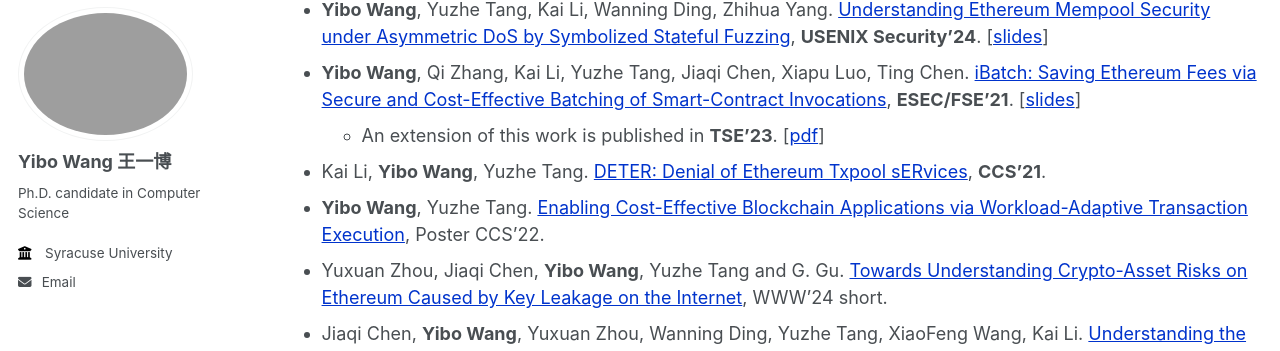
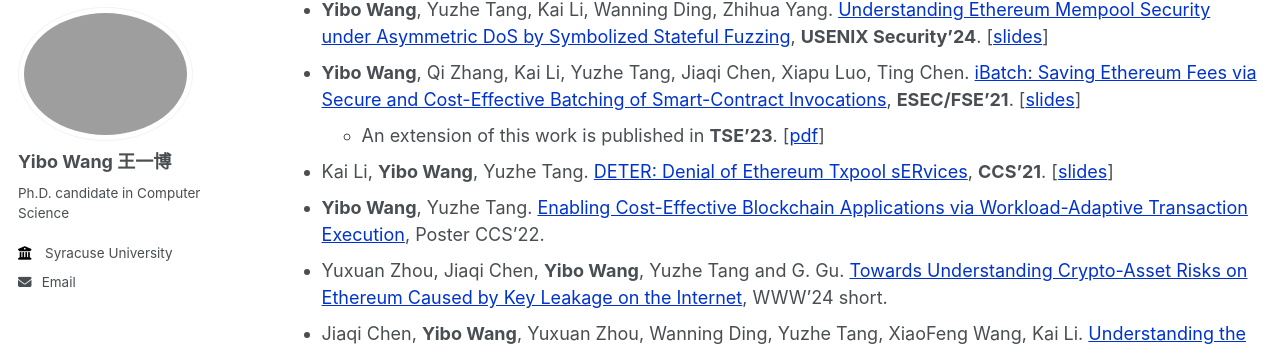
Before and after one commit to wangyibo0308/wangyibo0308.github.io, a Jekyll site: the page built from _pages/about.md, in a window 1280 px wide and 900 px high, scrolled down 438 px. Shown: the part 99-450 px from the top of the window. Built offline with Jekyll 4.4.1, drawn with Linux system fonts in a browser that asks for light colours.

Commit message:
Update about.md

```diff
--- a/_pages/about.md
+++ b/_pages/about.md
@@ -25,7 +25,7 @@ Publications
 - **Yibo Wang**, Yuzhe Tang, Kai Li, Wanning Ding, Zhihua Yang. [Understanding Ethereum Mempool Security under Asymmetric DoS by Symbolized Stateful Fuzzing](https://www.usenix.org/system/files/usenixsecurity24-wang-yibo.pdf), **USENIX Security'24**. [[slides](https://www.usenix.org/system/files/usenixsecurity24_slides-wang-yibo.pdf)]
 - **Yibo Wang**, Qi Zhang, Kai Li, Yuzhe Tang, Jiaqi Chen, Xiapu Luo, Ting Chen. [iBatch: Saving Ethereum Fees via Secure and Cost-Effective Batching of Smart-Contract Invocations](https://tristartom.github.io/docs/fse21-ibatch.pdf), **ESEC/FSE'21**. [[slides](https://docs.google.com/presentation/d/1BAbKc0El5ccnSwowvgFECqgYMjrKFBS-aQMwgGJBYfo/edit#slide=id.gfb81233821_0_0)]
      - An extension of this work is published in **TSE'23**. [[pdf](https://ieeexplore.ieee.org/abstract/document/10018598)]
-- Kai Li, **Yibo Wang**, Yuzhe Tang. [DETER: Denial of Ethereum Txpool sERvices](https://dl.acm.org/doi/10.1145/3460120.3485369), **CCS'21**.
+- Kai Li, **Yibo Wang**, Yuzhe Tang. [DETER: Denial of Ethereum Txpool sERvices](https://dl.acm.org/doi/10.1145/3460120.3485369), **CCS'21**. [[slides](https://docs.google.com/presentation/d/1geTDmLd-Q78fwN9gy-qvO5XDjb3sIPuWy3bO0T5ZECM/edit#slide=id.gfb8e1818a2_0_0)]
 - **Yibo Wang**, Yuzhe Tang. [Enabling Cost-Effective Blockchain Applications via Workload-Adaptive Transaction Execution](https://dl.acm.org/doi/pdf/10.1145/3548606.3563505), Poster CCS'22.
 - Yuxuan Zhou, Jiaqi Chen, **Yibo Wang**, Yuzhe Tang and G. Gu. [Towards Understanding Crypto-Asset Risks on Ethereum Caused by Key Leakage on the Internet](https://dl.acm.org/doi/10.1145/3589335.3651573), WWW'24 short.
 - Jiaqi Chen, **Yibo Wang**, Yuxuan Zhou, Wanning Ding, Yuzhe Tang, XiaoFeng Wang, Kai Li. [Understanding the Security Risks of Decentralized Exchanges by Uncovering Unfair Trades in the Wild](https://ieeexplore.ieee.org/document/10190515), Euro S&P'23.
```
